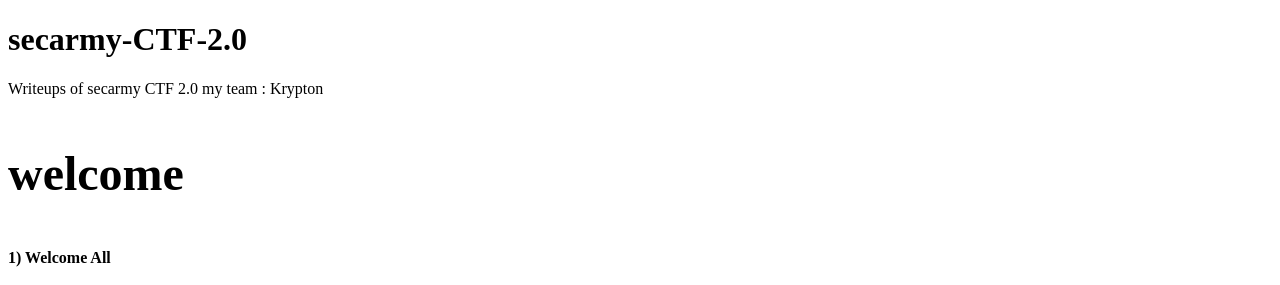
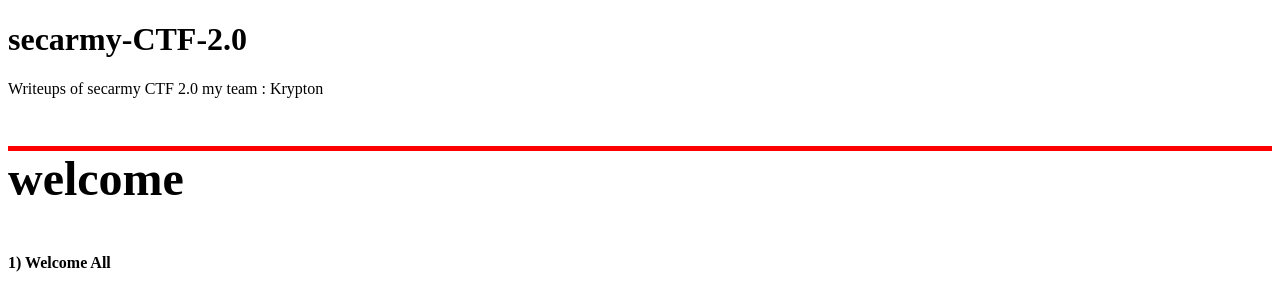
Before and after one commit to madhusudanbabar/secarmy-CTF-2.0, a plain HTML site: page index.html in a window 1280 px wide. Shown: the top 285 px of the page. Drawn offline with Linux system fonts and the light colour scheme; files that its build step writes are made by us from their sources; a script that the page names is missing.

Commit message:
Update style.css

```diff
--- a/style.css
+++ b/style.css
@@ -8,6 +8,7 @@ img{
 }
 
 .category{
+  border-top: solid red 5px;
   font-weight : bolder;
   font-size : 3em;
 }
```
